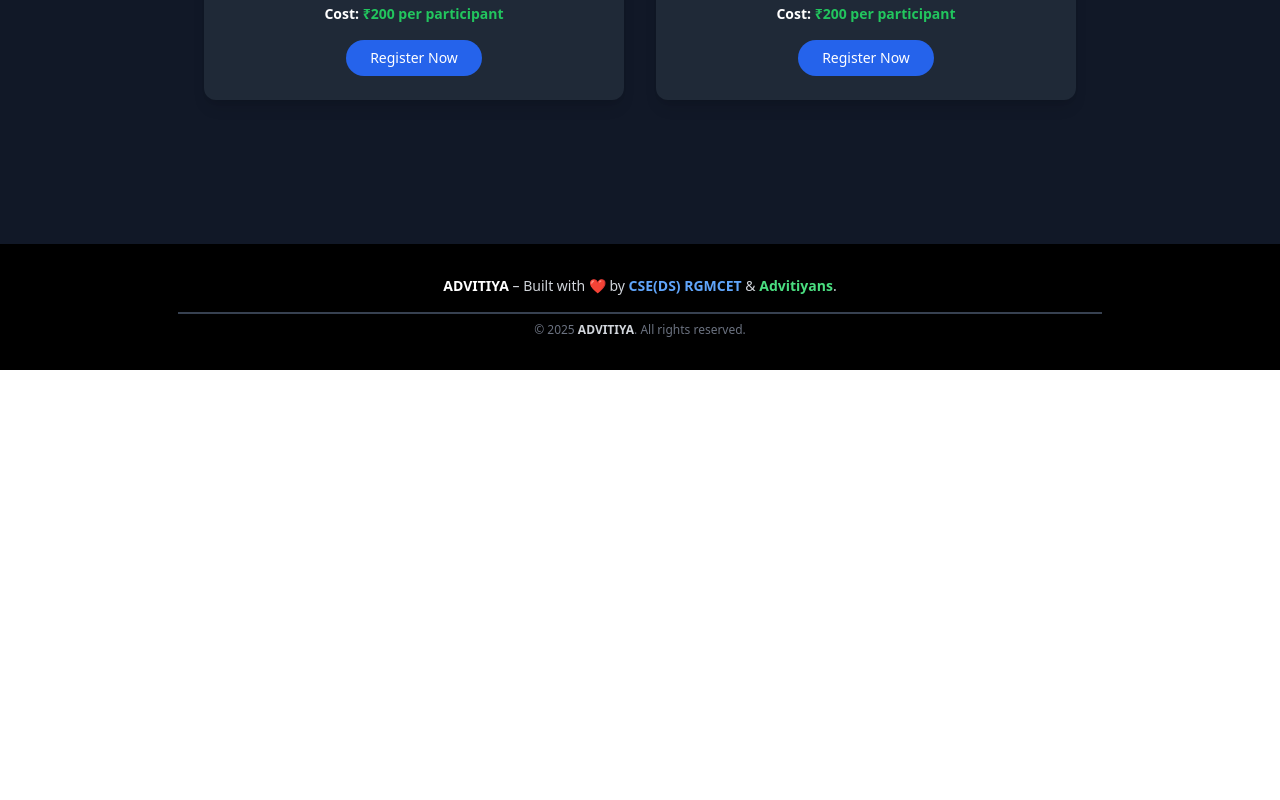
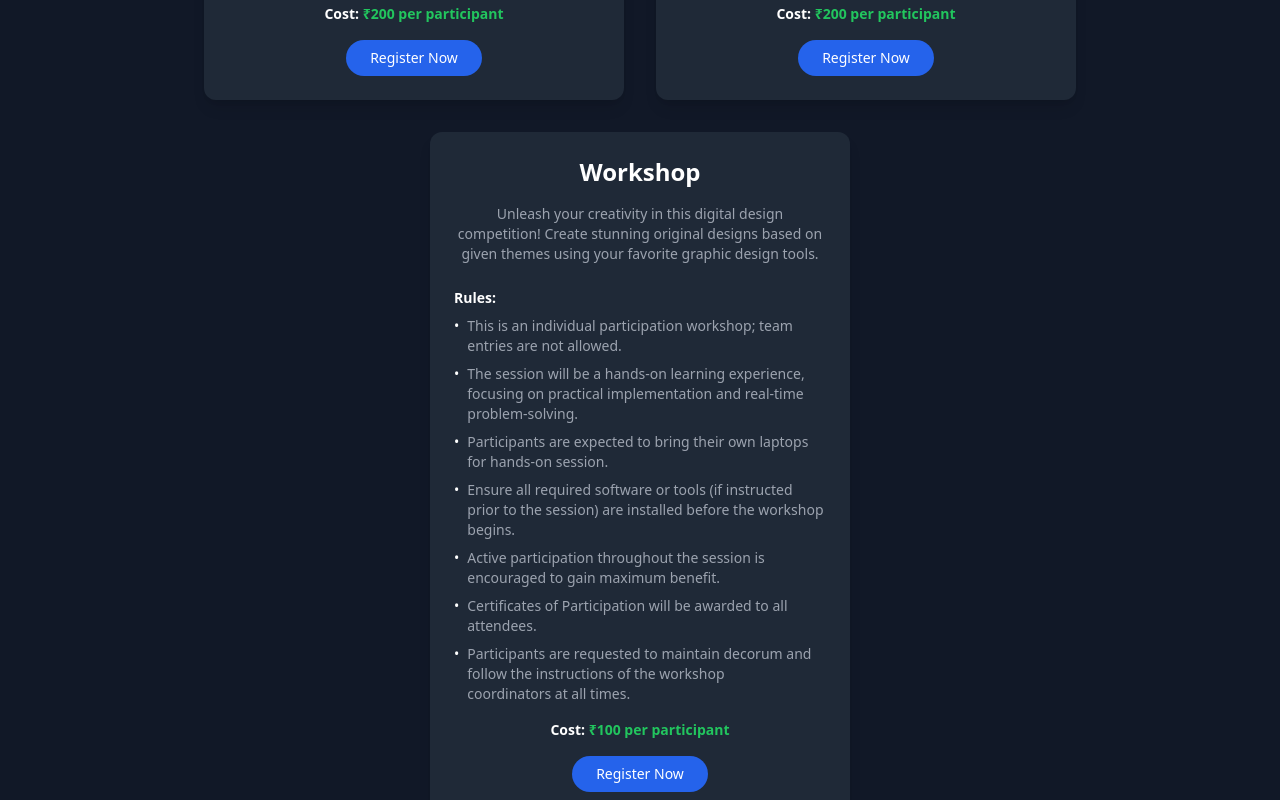
Before and after one commit to harshithreddy-dev/Advitiya2k25, a Next.js app: page /events in a window 1280 px wide. Shown: the part 2300-3100 px from the top of the page. Before the commit the page ends 2670 px from the top, so only its background shows below. Built offline with nearby package versions, Linux system fonts and the light colour scheme.

Commit message:
Added workshop section

```diff
--- a/src/app/events/page.tsx
+++ b/src/app/events/page.tsx
@@ -43,7 +43,7 @@ export default function EventsSectionDemo() {
       ],
       cost: "₹200 per participant",
       icon: "IconEaseInOut",
-      registerLink: "https://forms.gle/bD2GG4ANVaAYL6x96",
+      registerLink: "https://forms.gle/bD2GG4ANVaAYL6x96M ",
     },
 
     TechnicalQuiz: {
@@ -86,7 +86,7 @@ export default function EventsSectionDemo() {
         "Focus Under Pressure: The dynamic nature of the final round demands sharp focus and effective teamwork.",
       ],
     },
-    Workshop: {
+    Graphinity: {
       title: "Graphinity",
       facultyCoordinators: [
         { name: "M Suleman Basha",
@@ -238,6 +238,45 @@ export default function EventsSectionDemo() {
         eventName: "ADVITIYA 2K25",
       },
     },
+    Workshop: {
+      title: "Workshop",
+      facultyCoordinators: [
+        { name: "M Suleman Basha",
+          contact: "+91 9177014186" },
+      ],
+      studentCoordinators: [
+        {
+          name: "I. Harshith Reddy",
+          rollNo: "22091A3232",
+          contact: "+91 9652474457",
+        }
+      ],
+      description: "Unleash your creativity in this digital design competition! Create stunning original designs based on given themes using your favorite graphic design tools.",
+      rules: [
+        "This is an individual participation workshop; team entries are not allowed.",
+        "The session will be a hands-on learning experience, focusing on practical implementation and real-time problem-solving.",
+        "Participants are expected to bring their own laptops for hands-on session.",
+        "Ensure all required software or tools (if instructed prior to the session) are installed before the workshop begins.",
+        "Active participation throughout the session is encouraged to gain maximum benefit.",
+        "Certificates of Participation will be awarded to all attendees.",
+        "Participants are requested to maintain decorum and follow the instructions of the workshop coordinators at all times.",
+      ],
+
+      cost: "₹100 per participant",
+      teamSize: "Individual",
+      icon: "IconHammer",
+      registerLink: "https://forms.gle/5qR2CUaSAtVc8y1S8",
+      painPoints: [
+        "Technical Issues: Problems with projectors, internet connectivity, or software can disrupt the flow.",
+        "Time Overruns: Poor time management can lead to skipping key sections.",
+        "Participant Engagement: Lack of interaction or overly complex topics may lose participant interest.",
+        "Unclear Communication: Misunderstood instructions or explanations can confuse participants.",
+        "Insufficient Materials: Missing handouts, tools, or resources can frustrate attendees.",
+        "Venue Constraints: Limited space, poor lighting, or noise can affect the learning experience.",
+        "Unprepared Facilitators: Lack of rehearsal or familiarity with the content may reduce effectiveness.",
+        "Diverse Skill Levels: Managing participants with vastly different knowledge levels can be challenging.",
+      ],
+    },
   };
 
 
```
